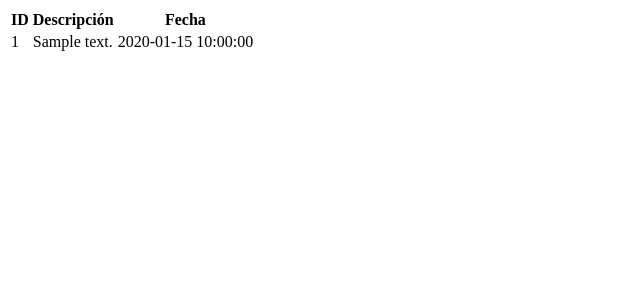
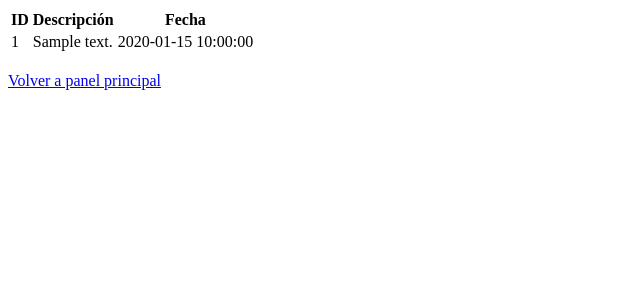
Before and after one commit to mlmhdaw/GestReclama, a PHP site: page /listar_reclamaciones.php in a window 1280 px wide. Shown: the top 300 px of the page, without its empty margins (0-640 px from the left). Run offline with PHP 8.4, Linux system fonts and the light colour scheme; the visitor is signed in with stand-in values (Sample User, id 1); tables that the repository leaves empty hold one stand-in row (values such as "Sample post").

Commit message:
test: validar flujo listado reclamaciones

```diff
--- a/frontend/public/listar_reclamaciones.php
+++ b/frontend/public/listar_reclamaciones.php
@@ -53,5 +53,9 @@
         </tbody>
       </table>
     </div>
+
+    <br>
+
+    <a href='dashboard.php'>Volver a panel principal</a>
   </body>
 </html>
```
